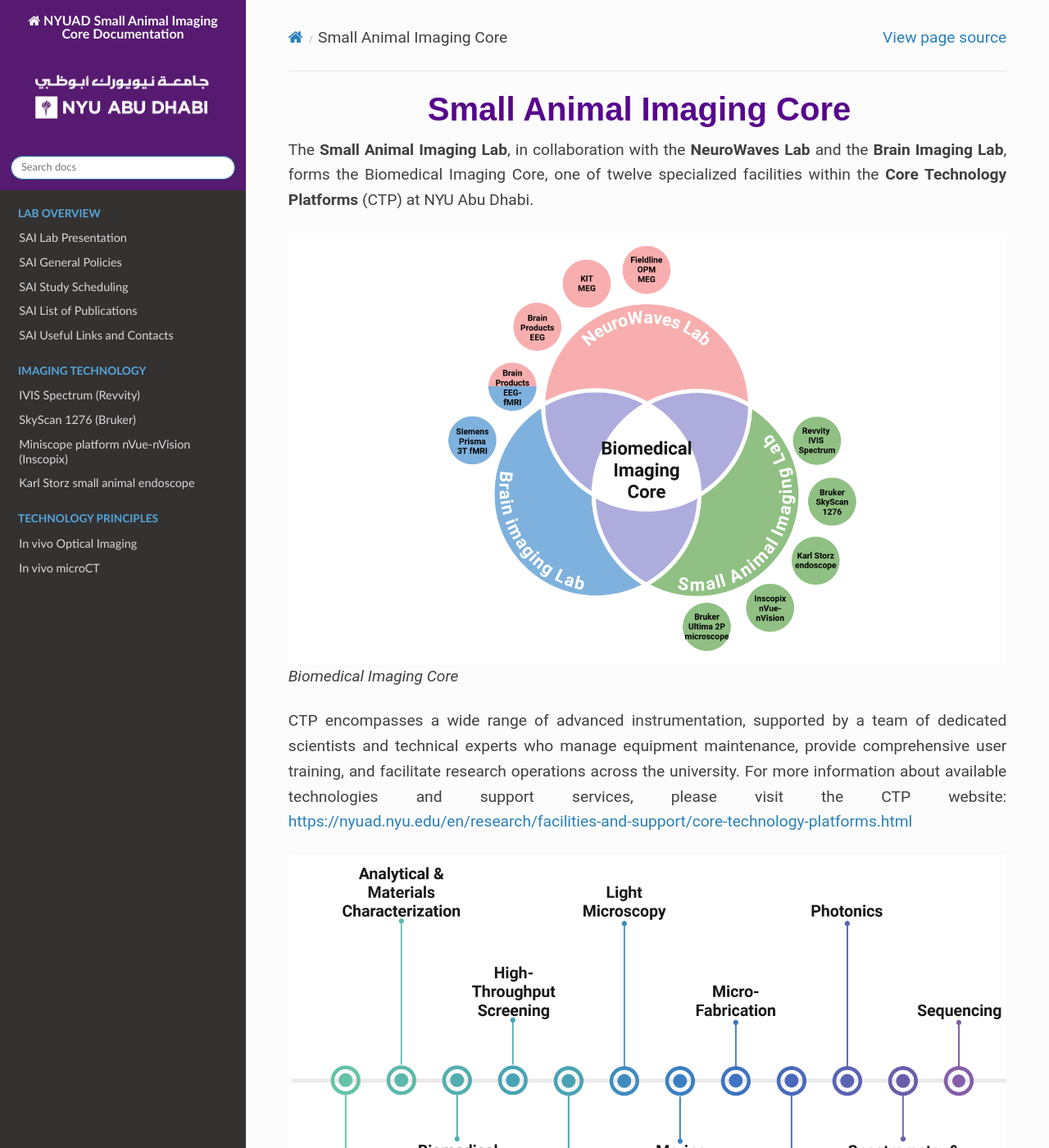
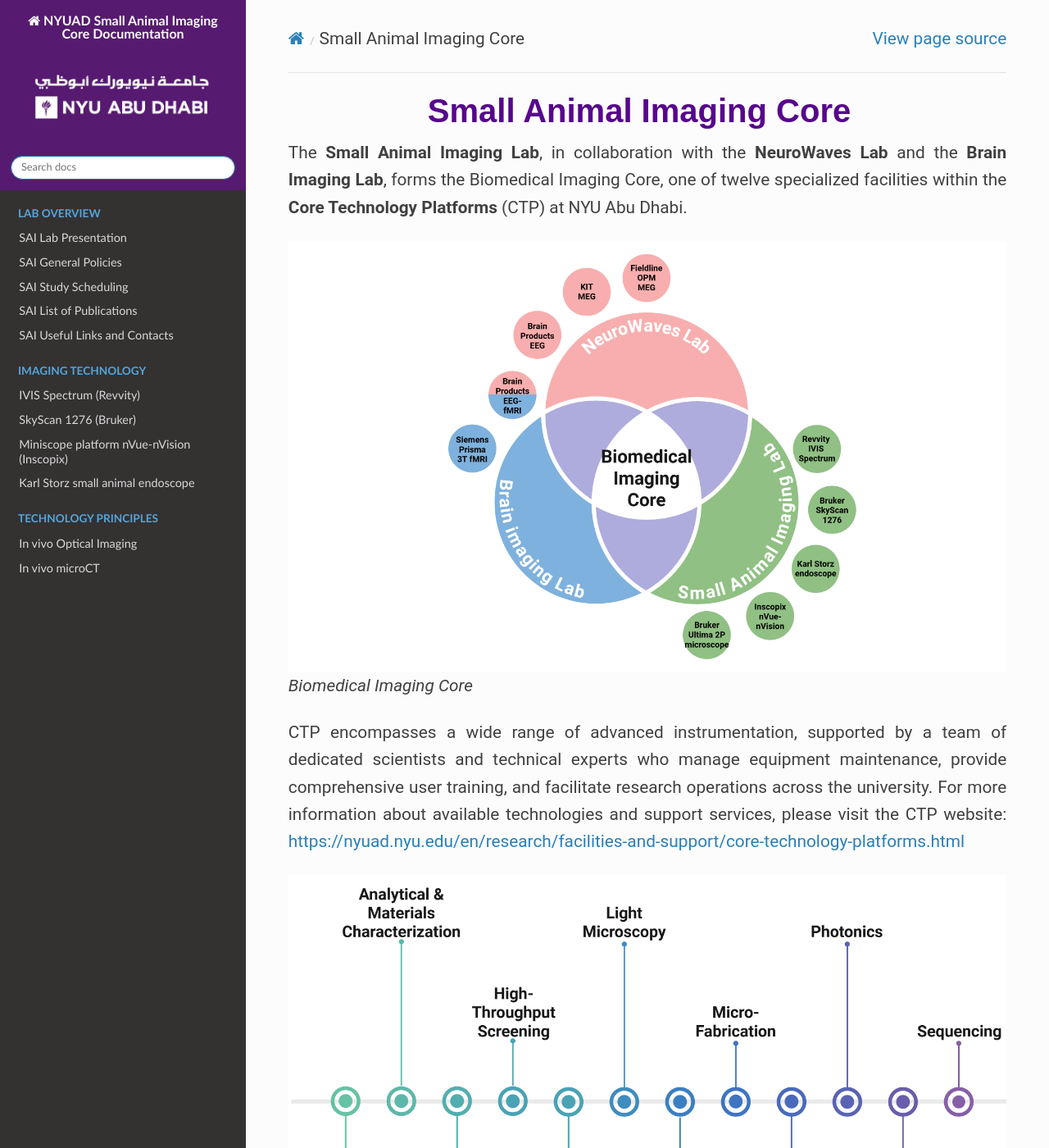
Before and after one commit to BioMedicalImaging-Core-NYUAD/smallanimalimaging-lab-documentation, a Sphinx documentation site: the page built from docs/source/index.rst, in a window 1280 px wide and 1400 px high. Shown: the whole window at 82% size. Built offline with Sphinx 7.4.7 and the Read the Docs theme 3.1.0, drawn with Linux system fonts in a browser that asks for light colours.

Commit message:
font, styling

```diff
--- a/docs/source/_static/custom.css
+++ b/docs/source/_static/custom.css
@@ -1,26 +1,27 @@
+/* Content Width */
 .wy-nav-content {
     max-width: 1200px !important;
     width: 100% !important;
     margin: 0 auto !important;
 }
 
-
+/* Base Paragraphs and List Items */
 .rst-content p,
 .rst-content ul li,
 .rst-content ol li {
-    font-size: 1.2em !important;
+    font-size: 1.3em !important;
     line-height: 1.6 !important;
     text-align: justify !important;
     font-family: 'Roboto', sans-serif !important;
     font-weight: normal !important;
 }
 
-/* Prevent nested lists from being oversized */
+/* Nested lists – only slightly smaller, not tiny */
 .rst-content ul ul li,
 .rst-content ol ol li,
 .rst-content ul ol li,
 .rst-content ol ul li {
-    font-size: 1em !important;
+    font-size: 1.15em !important;
 }
 
 /* ========================
```
